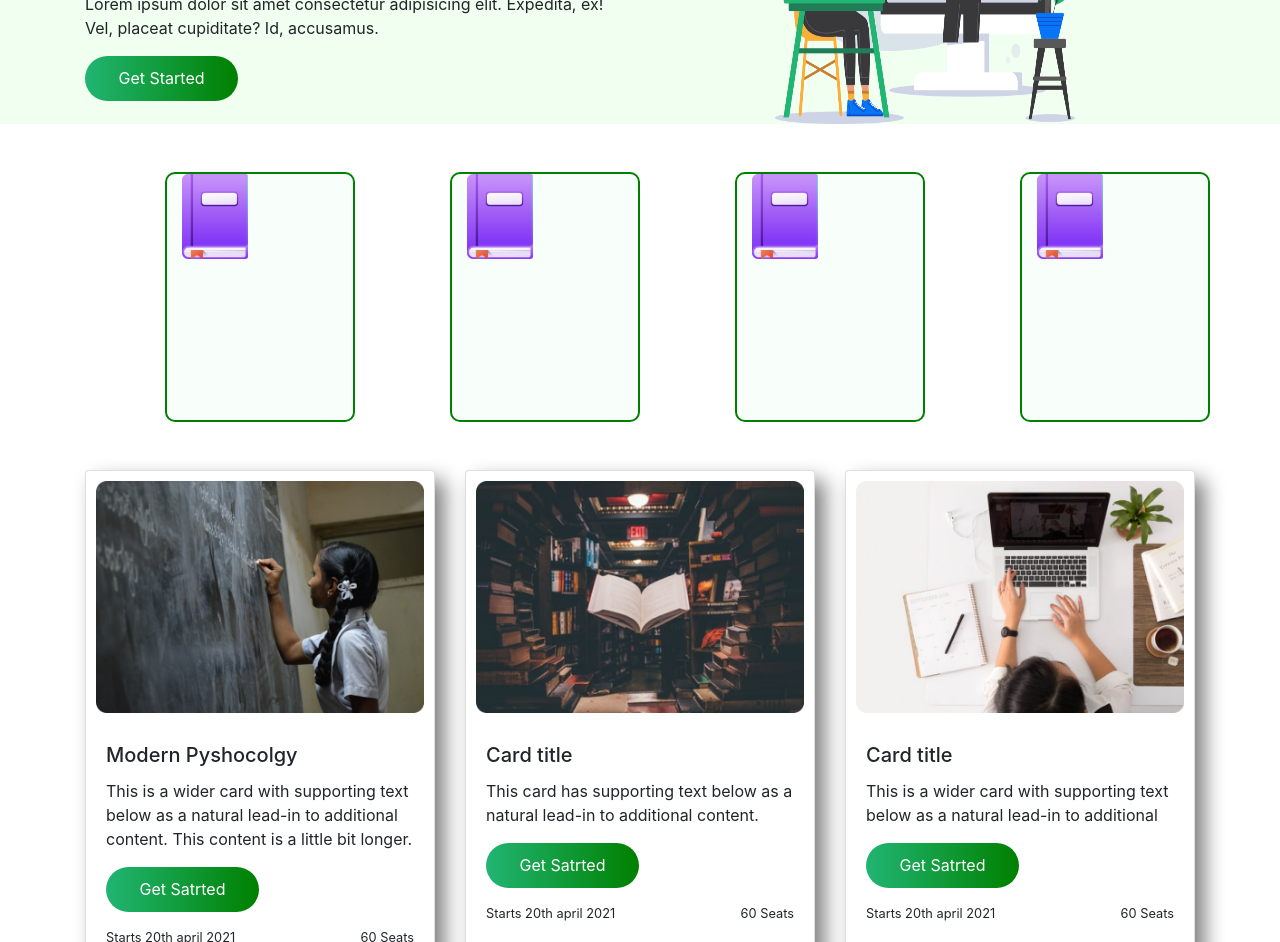
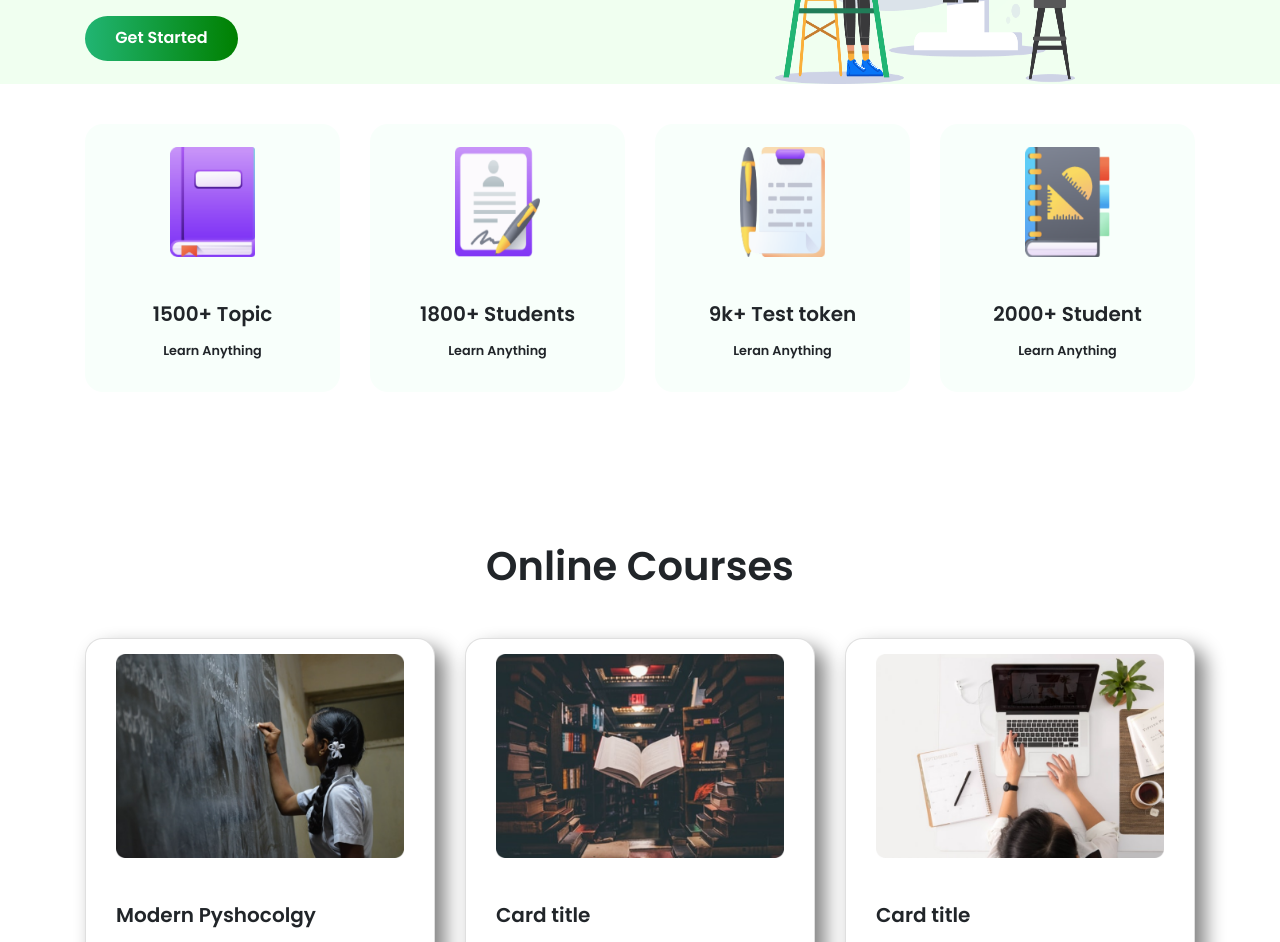
Before and after one commit to abedinforhan/E-school, a plain HTML site: page index.html in a window 1280 px wide. Shown: the part 302-1244 px from the top of the page. Drawn offline with nearby package versions, Linux system fonts and the light colour scheme.

Commit message:
pre-final

```diff
--- a/index.html
+++ b/index.html
@@ -5,13 +5,15 @@
   <meta charset="UTF-8">
   <meta name="viewport" content="width=device-width, initial-scale=1.0">
   <title>E-school</title>
+  <link href="https://fonts.googleapis.com/css2?family=Poppins:wght@600&display=swap" rel="stylesheet">
+  <link rel="stylesheet" href="https://stackpath.bootstrapcdn.com/font-awesome/4.7.0/css/font-awesome.min.css">
   <link rel="stylesheet" href="https://maxcdn.bootstrapcdn.com/bootstrap/4.0.0/css/bootstrap.min.css"
     integrity="sha384-Gn5384xqQ1aoWXA+058RXPxPg6fy4IWvTNh0E263XmFcJlSAwiGgFAW/dAiS6JXm" crossorigin="anonymous">
   <link rel="stylesheet" href="styles/style.css">
 </head>
 
 <body>
-  <section class="navbar-section">
+  <section class="navbar-section mt-0">
     <div class="container">
       <nav class="navbar navbar-expand-lg navbar-light ">
         <a class="navbar-brand" href="#">
@@ -27,7 +29,7 @@
               <a class="nav-link" href="#">Books <span class="sr-only">(current)</span></a>
             </li>
             <li class="nav-item">
-              <a class="nav-link" href="#">Courses</a>
+              <a class="nav-link" href="#courseId">Courses</a>
             </li>
             <li class="nav-item">
               <a class="nav-link" href="#">Others</a>
@@ -50,9 +52,9 @@
       <div class="row description">
         <div class="col-md-6 desc-col d-flex align-items-center">
           <div>
-            <h5>Are you ready to learn?</h5>
+            <h5 class="text-red">Are you ready to learn?</h5>
             <h1>Learn with Fun</h1>
-            <h1>on <span>any schedule</span></h1>
+            <h1>on <span class="text-green">any schedule</span></h1>
             <p>Lorem ipsum dolor sit amet consectetur adipisicing elit. Expedita, ex! Vel, placeat cupiditate? Id,
               accusamus.</p>
             <button class="get-started-button">Get Started</button>
@@ -66,28 +68,60 @@
     </div>
   </section>
 
-  <!-- ###################bugs section################ -->
-  <div class="container my-5 ">
-    <div class="row">
-      <div class="col-md-2 offset-md-1 small-card ">
-        <img src="images/ICON/book.png" alt="">
+  <!-- ###################small card section starts################ -->
+  <div class="container description-desc">
+    <div class="card-deck ">
+
+      <div class="card small-card">
+        <div class="d-flex justify-content-center align-items-center pt-2">
+          <img class="card-img-top" src="images/ICON/book.png" alt="Card image cap">
+        </div>
+        <div class="card-body text-center">
+          <h5 class="card-title">1500+ Topic</h5>
+          <small>Learn Anything</small>
+        </div>
+
       </div>
-      <div class="col-md-2 offset-md-1 small-card ">
-        <img src="images/ICON/book.png" alt="">
+      <div class="card small-card">
+        <div class="d-flex justify-content-center align-items-center pt-2">
+          <img class="card-img-top" src="images/ICON/Student.png" alt="Card image cap">
+        </div>
+        <div class="card-body text-center">
+          <h5 class="card-title">1800+ Students</h5>
+          <small>Learn Anything</small>
+        </div>
+
       </div>
-      <div class="col-md-2 offset-md-1 small-card ">
-        <img src="images/ICON/book.png" alt="">
+      <div class="card small-card">
+        <div class="d-flex justify-content-center align-items-center pt-2">
+          <img class="card-img-top" src="images/ICON/Test.png" alt="Card image cap">
+        </div>
+        <div class="card-body text-center">
+          <h5 class="card-title">9k+ Test token</h5>
+          <small>Leran Anything</small>
+        </div>
       </div>
-      <div class="col-md-2 offset-md-1 small-card ">
-        <img src="images/ICON/book.png" alt="">
+
+      <div class="card small-card">
+        <div class="d-flex justify-content-center align-items-center pt-2">
+          <img class="card-img-top" src="images/ICON/Students.png" alt="Card image cap">
+        </div>
+        <div class="card-body text-center">
+          <h5 class="card-title">2000+ Student</h5>
+          <small>Learn Anything</small>
+        </div>
+
+
       </div>
     </div>
   </div>
 
-  <!-- ###################bugs section################ -->
+
+  <!-- ###################small card section ends################ -->
 
   <!-- ################## Card-Deck  Starts######### -->
-  <section class="course container mt-5">
+  <section class="course container mt-5" id="courseId">
+    <h1 class="text-center mb-5">Online Courses</h1>
     <div class="card-deck">
       <div class="card">
         <img class="card-img-top" src="images/Morder pyschology.png" alt="Card image cap">
@@ -95,10 +129,14 @@
           <h5 class="card-title">Modern Pyshocolgy</h5>
           <p class="card-text">This is a wider card with supporting text below as a natural lead-in to additional
             content. This content is a little bit longer.</p>
-            <button class="get-started-button">Get Satrted</button>
+          <button class="get-started-button">Get Satrted</button>
           <div class=" d-flex justify-content-between mt-3">
-            <small>Starts 20th april 2021</small>
-            <small>60 Seats</small>
+            <div>
+              <i class="fa fa-calendar mr-1" aria-hidden="true"></i> <small>Starts 20th april 2021</small>
+            </div>
+            <div>
+              <i class="fa fa-user mr-1" aria-hidden="true"></i><small>60 Seats</small>
+            </div>
           </div>
         </div>
 
@@ -110,8 +148,12 @@
           <p class="card-text">This card has supporting text below as a natural lead-in to additional content.</p>
           <button class="get-started-button">Get Satrted</button>
           <div class=" d-flex justify-content-between mt-3">
-            <small>Starts 20th april 2021</small>
-            <small>60 Seats</small>
+            <div>
+              <i class="fa fa-calendar mr-1" aria-hidden="true"></i> <small>Starts 20th april 2021</small>
+            </div>
+            <div>
+              <i class="fa fa-user mr-1" aria-hidden="true"></i><small>60 Seats</small>
+            </div>
           </div>
         </div>
 
@@ -125,8 +167,12 @@
           </p>
           <button class="get-started-button">Get Satrted</button>
           <div class=" d-flex justify-content-between mt-3">
-            <small>Starts 20th april 2021</small>
-            <small>60 Seats</small>
+            <div>
+              <i class="fa fa-calendar mr-1" aria-hidden="true"></i> <small>Starts 20th april 2021</small>
+            </div>
+            <div>
+              <i class="fa fa-user mr-1" aria-hidden="true"></i><small>60 Seats</small>
+            </div>
           </div>
         </div>
 
@@ -146,18 +192,20 @@
         <img src="images/Man.png" alt="">
       </div>
       <div class=" col-12 col-lg-7 testimonial-text">
-        <p>Lorem ipsum dolor sit amet consectetur adipisicing elit. Iusto eum eaque tempore sint sequi est itaque, dicta minus eos inventore.</p>
+        <p>Lorem ipsum dolor sit amet consectetur adipisicing elit. Iusto eum eaque tempore sint sequi est itaque, dicta
+          minus eos inventore.</p>
       </div>
     </div>
 
 
   </section>
-   <!-- ################## Testimonial section  Endss######### -->
+  <!-- ################## Testimonial section  Endss######### -->
 
   <section class="footer">
     <div class="row ">
       <div class="col-12 col-lg-5 text-center text-lg-left">
-        <p>Lorem ipsum dolor sit amet consectetur adipisicing elit. Vero, harum. Lorem ipsum dolor sit amet consectetur adipisicing elit. Adipisci, sit!</p>
+        <p>Lorem ipsum dolor sit amet consectetur adipisicing elit. Vero, harum. Lorem ipsum dolor sit amet consectetur
+          adipisicing elit. Adipisci, sit!</p>
       </div>
       <div class="col-12 col-lg-2 text-center text-lg-left">
         <ul class="list-unstyled ">
--- a/styles/style.css
+++ b/styles/style.css
@@ -1,9 +1,21 @@
 body{
   box-sizing: border-box;
+  font-family: 'Poppins', sans-serif;
 }
 
+.text-red{
+  color:#FD511A;
+}
+
+.text-green{
+  color:green;
+}
 section{
   margin: 40px 0px;
+}
+
+.description-desc{
+  margin-bottom: 150px;
 }
 
 .navbar-section{
@@ -28,12 +40,15 @@ section{
 
 .card{
   box-shadow: 10px 10px 20px gray;
+  border-radius: 18px;
 }
 
 .card img{
-  padding: 10px;
+  padding: 15px 30px;
 }
-
+.card-body{
+  padding: 30px;
+}
 
 
 
@@ -60,21 +75,19 @@ section{
 }
 
 .small-card{
-  width: 250px;
-  height: 250px;
-  border:2px solid green;
+
+  box-shadow: none;
+  border: none;
   background: #F8FFFB;
-  border-radius: 10px;
+}
+
+.small-card:hover{
+ background-color: #ffffff;
+ transform: translateY(-15px);
 }
 
 .small-card img{
-  width: 66px;
-  height: 85px;
+  height: 140px;
+  width: 145px;
+
 }
-
-/* footer{
-  background: #282531;
-  color: #ffffff;
-
-  height: 20px;
-} */
```
Also changed, not shown: 1 other file.
